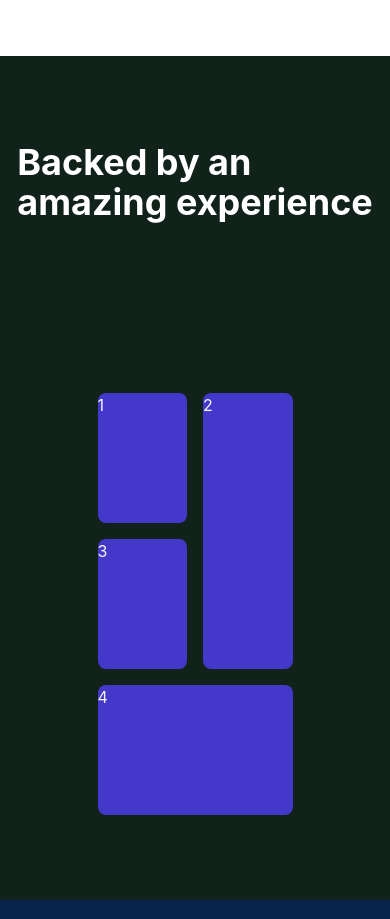
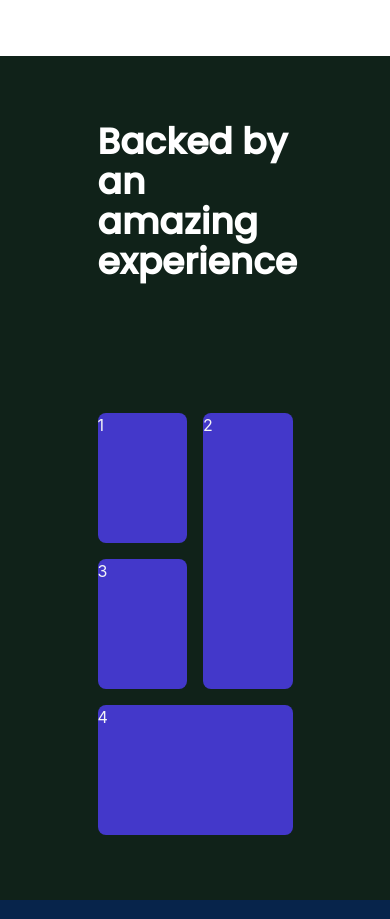
Before and after one commit to ririchi2/kijora, a React (Create React App) app: page / in a window 390 px wide. Shown: the part 3320-4239 px from the top of the page. Built offline with nearby package versions, Linux system fonts and the light colour scheme.

Commit message:
minor responsive changes

```diff
--- a/src/components/ExperienceSection.js
+++ b/src/components/ExperienceSection.js
@@ -2,20 +2,20 @@
 
 function ExperienceSection() {
     return (
-        <div className='bg-quaternary flex flex-col justify-around items-center h-screen'>
-            <div className='text-white font-bold'>
-                <p className='text-left text-4xl'>
+        <div className='flex flex-col items-center justify-around h-screen bg-quaternary'>
+            <div className='flex flex-col w-1/2 font-bold text-white font-Poppins-Medium'>
+                <p className='text-4xl text-left'>
                     Backed by an
                 </p>
-                <p className='text-left text-4xl'>
+                <p className='text-4xl text-left'>
                     amazing experience
                 </p>
             </div>
-            <div className='grid grid-cols-2 gap-4 w-1/2 h-1/2'>
+            <div className='grid w-1/2 grid-cols-2 gap-4 h-1/2'>
                 <div className='img'>1</div>
-                <div className='img row-span-2'>2</div>
+                <div className='row-span-2 img'>2</div>
                 <div className='img'>3</div>
-                <div className='img col-span-2'>4</div>
+                <div className='col-span-2 img'>4</div>
             </div>
         </div>
     )
--- a/src/components/ImgSection.js
+++ b/src/components/ImgSection.js
@@ -9,7 +9,7 @@
             <div className='flex flex-col items-center justify-center w-full h-full sm:bg-primary'>
                 <p className='text-gray-500 mt-28 font-Poppins-Regular'>Services</p>
                 <h1 className='w-1/2 my-5 text-4xl font-bold text-center text-white font-Poppins-Medium'>Here's what we do</h1>
-                <div className='grid w-1/2 grid-cols-2 gap-4'>
+                <div className='grid w-1/2 grid-cols-2 gap-4 h-1/2'>
                     <div className='col-span-2 img'>1</div>
                     <div className='img'>2</div>
                     <div className='img'>3</div>
```
